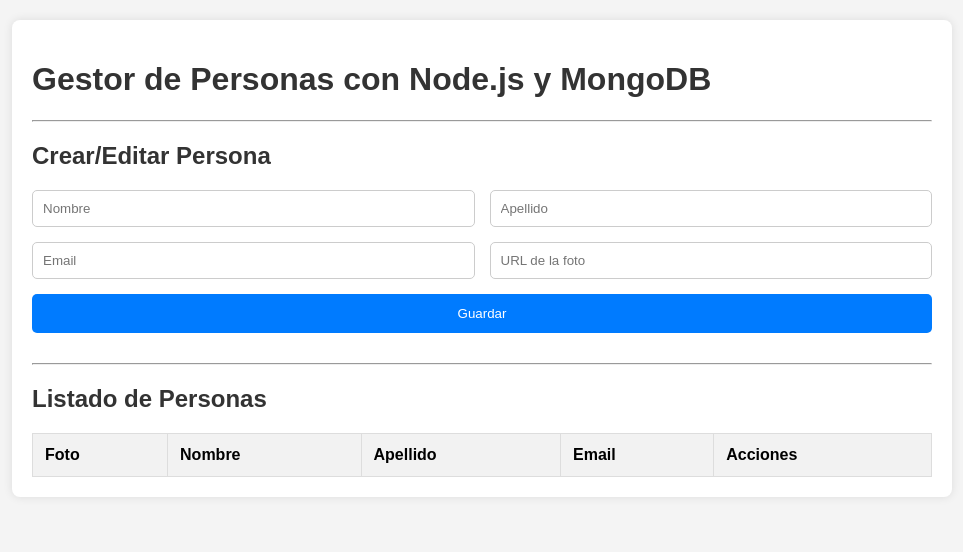
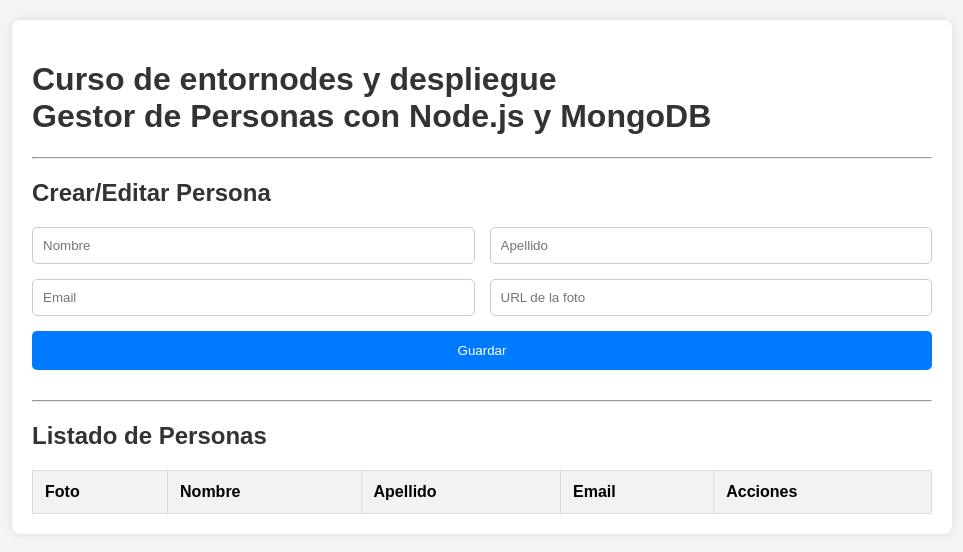
Before and after one commit to vicoslo/practica-unir-eiec, a website: page public/index.html in a window 1280 px wide. Shown: the whole page, without its empty margins (158-1121 px from the left). Drawn offline with Linux system fonts and the light colour scheme; no server answers.

Commit message:
cambios en el index y readme

```diff
--- a/public/index.html
+++ b/public/index.html
@@ -22,7 +22,7 @@
 <body>
 
     <div class="container">
-        <h1>Gestor de Personas con Node.js y MongoDB</h1>
+        <h1>Curso de entornodes y despliegue <br> Gestor de Personas con Node.js y MongoDB</h1>
         <hr>
 
         <h2>Crear/Editar Persona</h2>
```
Also changed, not shown: README.md.
